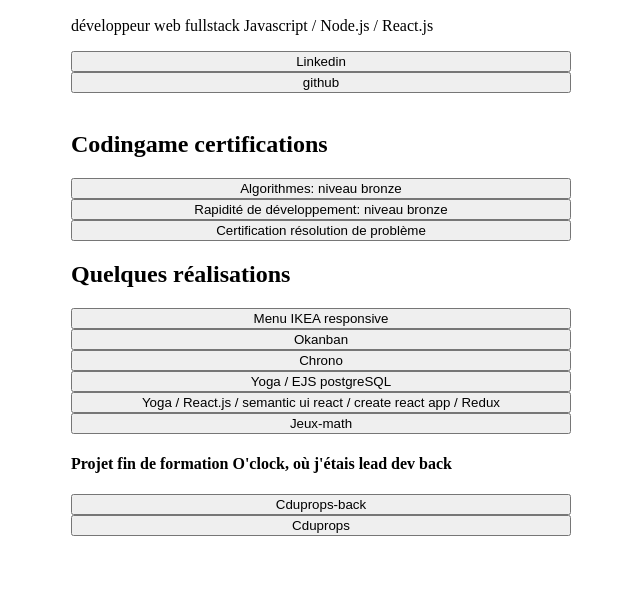
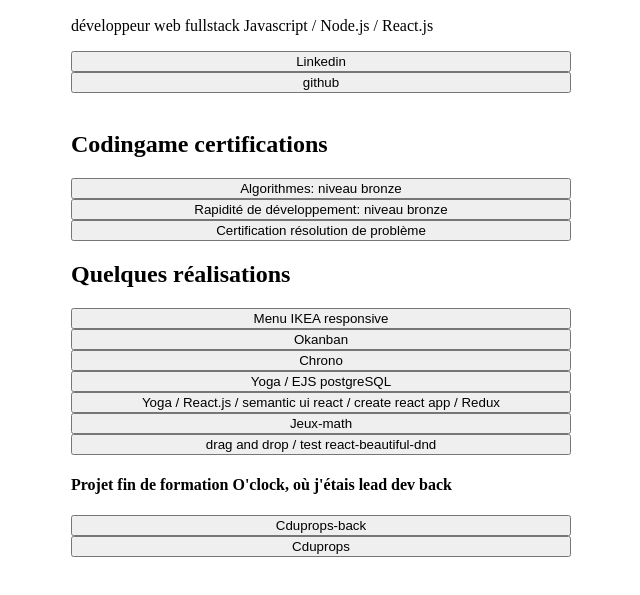
Before and after one commit to patrickletourneux/portfolio-PLX-OVH, a website: page public/index.html in a window 1280 px wide. Shown: the part 97-692 px from the top of the page, without its empty margins (319-959 px from the left). Drawn offline with Linux system fonts and the light colour scheme.

Commit message:
add test react-beautiful-dnd

```diff
--- a/public/index.html
+++ b/public/index.html
@@ -114,6 +114,15 @@
         Jeux-math
         </button>
     </a>
+    <a
+    href="http://54.37.154.200:8200/"
+    target="_blank">
+    <button
+        id="react-beautiful-dnd"
+    >
+    drag and drop / test react-beautiful-dnd
+    </button>
+</a>
     <h4>Projet fin de formation O'clock, où j'étais lead dev back</h4>
     <a
         href="http://54.37.154.200:10000/api-docs/#/"
```
